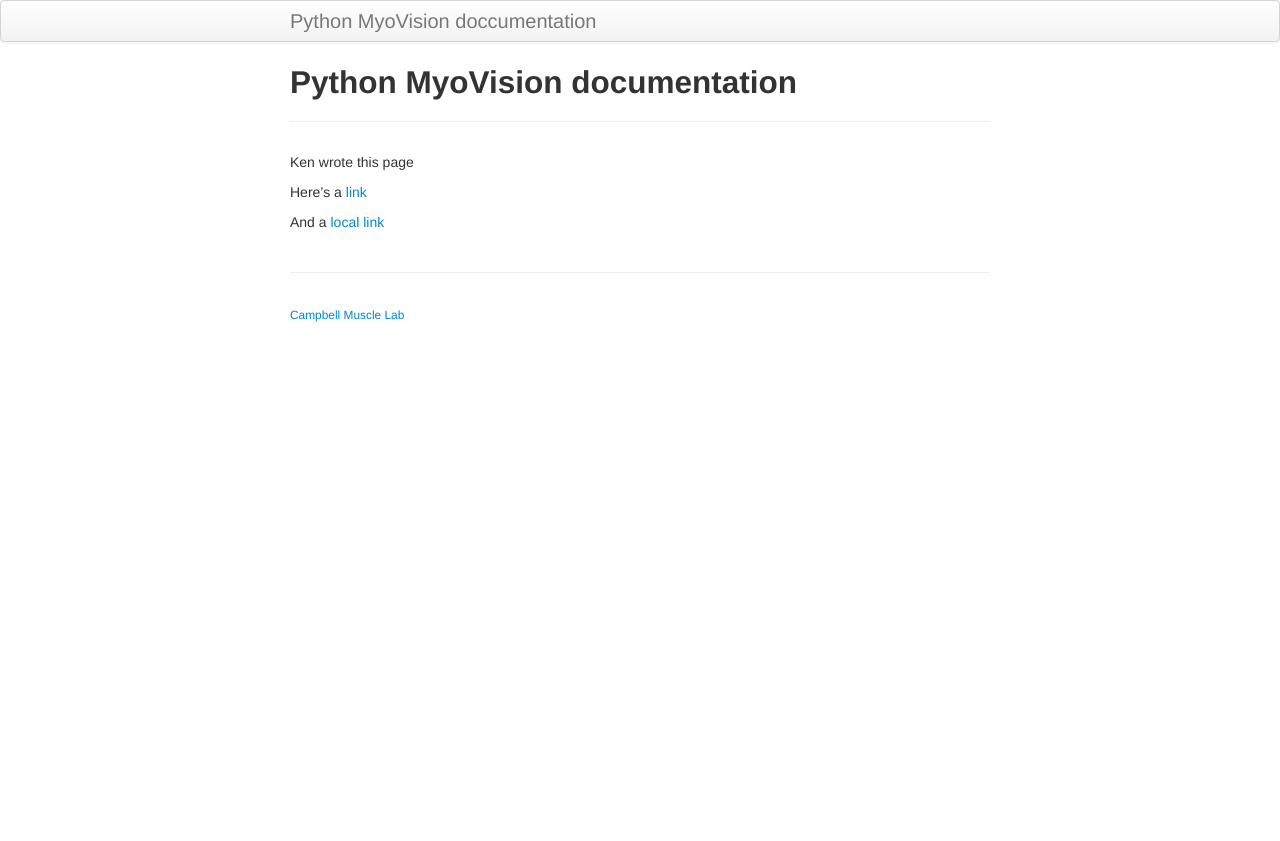
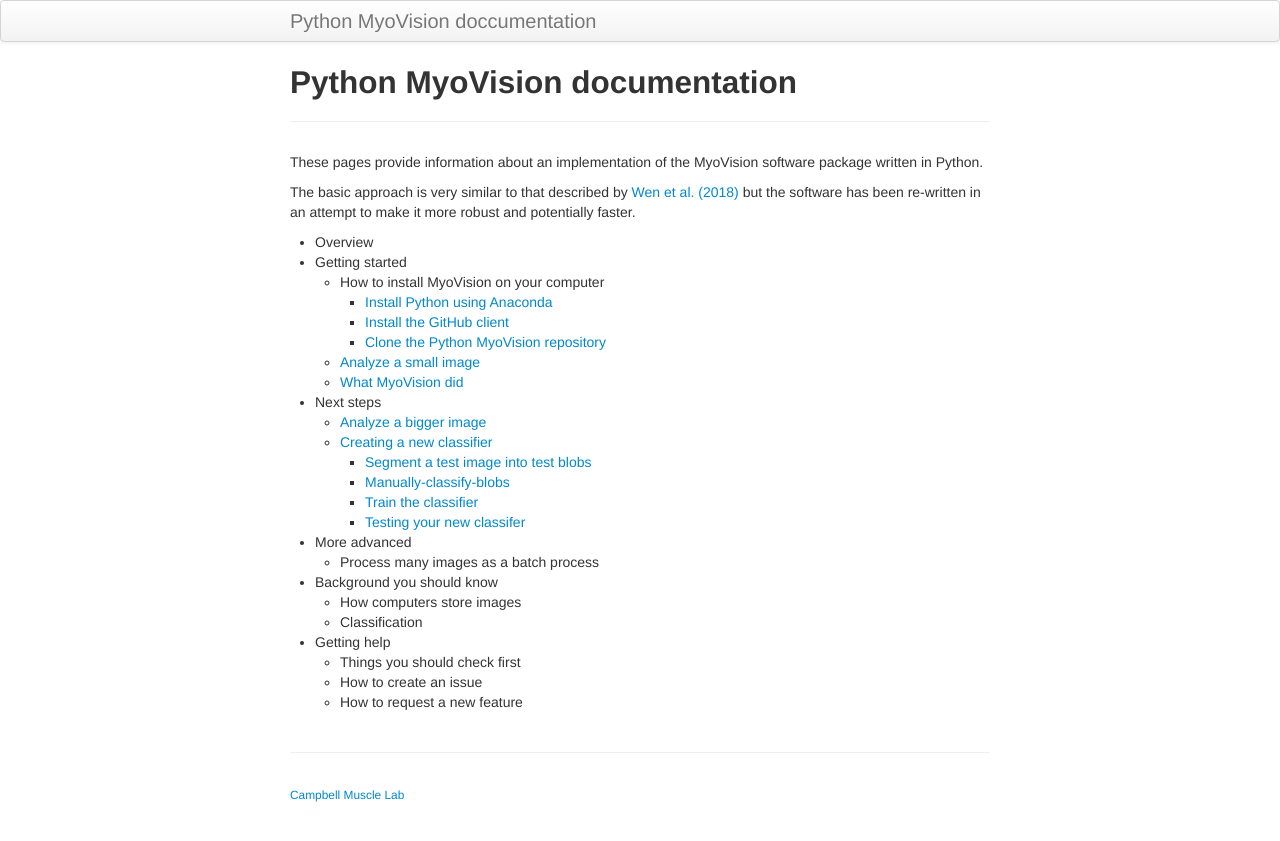
Before and after one commit to Campbell-Muscle-Lab/Python_MyoVision_docs, a Jekyll site: the page built from index.md, in a window 1280 px wide. Shown: the top 841 px of the page. Built offline with Jekyll 4.4.1, drawn with Linux system fonts in a browser that asks for light colours.

Commit message:
Update index.md

```diff
--- a/index.md
+++ b/index.md
@@ -1,11 +1,34 @@
 ---
 layout: page
 title: Python MyoVision documentation
-description: Web-based help for Python_Myovision
+description: Web-based help for Python_MyoVision
 ---
 
-Ken wrote this page
+These pages provide information about an implementation of the MyoVision software package written in Python.
 
-Here's a [link](http://www.campbellmusclelab.org)
+The basic approach is very similar to that described by [Wen et al. (2018)](https://www.physiology.org/doi/full/10.1152/japplphysiol.00762.2017) but the software has been re-written in an attempt to make it more robust and potentially faster.
 
-And a [local link](pages/kens_test.html)
++ Overview
++ Getting started
+  + How to install MyoVision on your computer
+    + [Install Python using Anaconda](/pages/install-python-using-anaconda.html)
+    + [Install the GitHub client](/install-the-github-client.html)
+    + [Clone the Python MyoVision repository](Clone-the-Python-MyoVision-repository)
+  + [Analyze a small image](Analyze-a-small-image)
+  + [What MyoVision did](What-MyoVision-did)
++ Next steps
+  + [Analyze a bigger image](Analyze-a-bigger-image)
+  + [Creating a new classifier](Creating-a-new-classifier)
+    + [Segment a test image into test blobs](Segment-a-test-image-into-test-blobs)
+    + [Manually-classify-blobs](Manually-classify-blobs)
+    + [Train the classifier](Train-the-classifier)
+    + [Testing your new classifer](Testing-your-new-classifier)
++ More advanced
+  + Process many images as a batch process
++ Background you should know
+  + How computers store images
+  + Classification
++ Getting help
+  + Things you should check first
+  + How to create an issue
+  + How to request a new feature
```
